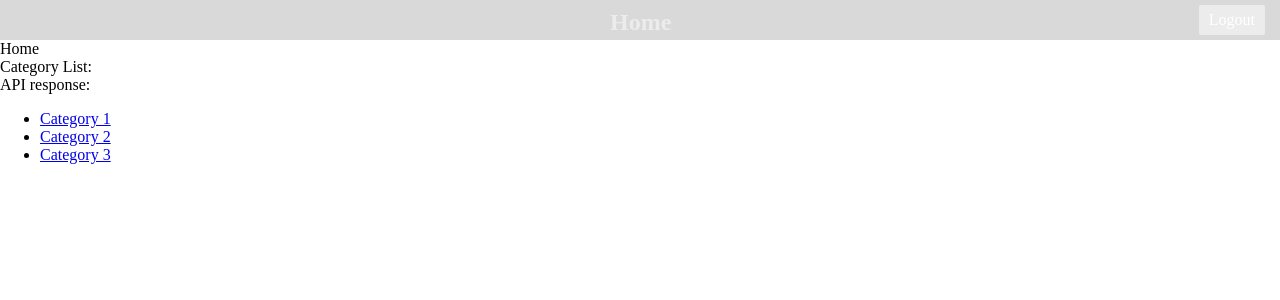
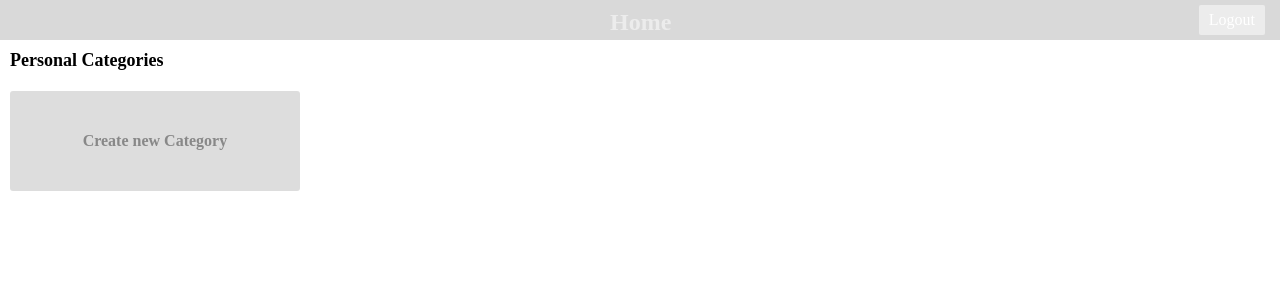
Before and after one commit to shockzinfinity/todo-app-complicated-trello-copy, a Vue app: page / in a window 1280 px wide. Shown: the top 300 px of the page. Built offline with nearby package versions, Linux system fonts and the light colour scheme; no server answers; sample sign-in values are in the browser's storage; the HTML template or start-up script is replaced by a standard one.

Commit message:
홈 스타일링

```diff
--- a/src/components/Home.vue
+++ b/src/components/Home.vue
@@ -1,25 +1,23 @@
 <template lang="pug">
-div Home
-  div Category List:
-    div(v-if="loading") Loading...
-    div(v-else) API response:
-      div(v-for="c in categories", :key="c.id") {{ c }}
-    ul
-      li
-        router-link(to="/c/1") Category 1
-      li
-        router-link(to="/c/2") Category 2
-      li
-        router-link(to="/c/3") Category 3
+div
+  .home-title Personal Categories
+  .category-list(ref="categoryList")
+    .category-item(v-for="c in categories", :key="c.id", ref="categoryItem")
+      router-link(:to="`/c/${c.id}`")
+        .category-item-title {{ c.name }}
+    .category-item.category-item-new
+      a.new-category-btn(href="", @click.prevent="addCategory") Create new Category
 </template>
 
 <script>
 import { category } from "../api";
+
 export default {
   data() {
     return {
       categories: [],
-      loading: false
+      loading: false,
+      error: ""
     };
   },
   methods: {
@@ -33,6 +31,9 @@ export default {
         .finally(() => {
           this.loading = false;
         });
+    },
+    addCategory() {
+      console.log("add category");
     }
   },
   created() {
@@ -42,4 +43,56 @@ export default {
 </script>
 
 <style>
+.home-title {
+  padding: 10px;
+  font-size: 18px;
+  font-weight: bold;
+}
+
+.category-list {
+  padding: 10px;
+  display: flex;
+  flex-wrap: wrap;
+}
+
+.category-item {
+  width: 23%;
+  height: 100px;
+  margin: 0 2% 20px 0;
+  border-radius: 3px;
+}
+
+.category-item-new {
+  background-color: #dddddd;
+}
+
+.category-item a {
+  text-decoration: none;
+  display: block;
+  width: 100%;
+  height: 100%;
+}
+
+.category-item a:hover,
+.category-item a:focus {
+  background-color: rgba(0, 0, 0, 0.1);
+  color: #666;
+}
+
+.category-item-title {
+  color: #ffffff;
+  font-size: 18px;
+  font-weight: 700;
+  padding: 10px;
+}
+
+.category-item a.new-category-btn {
+  display: table-cell;
+  vertical-align: middle;
+  text-align: center;
+  height: 100px;
+  width: inherit;
+  color: #888;
+  font-weight: 700;
+}
 </style>
```
